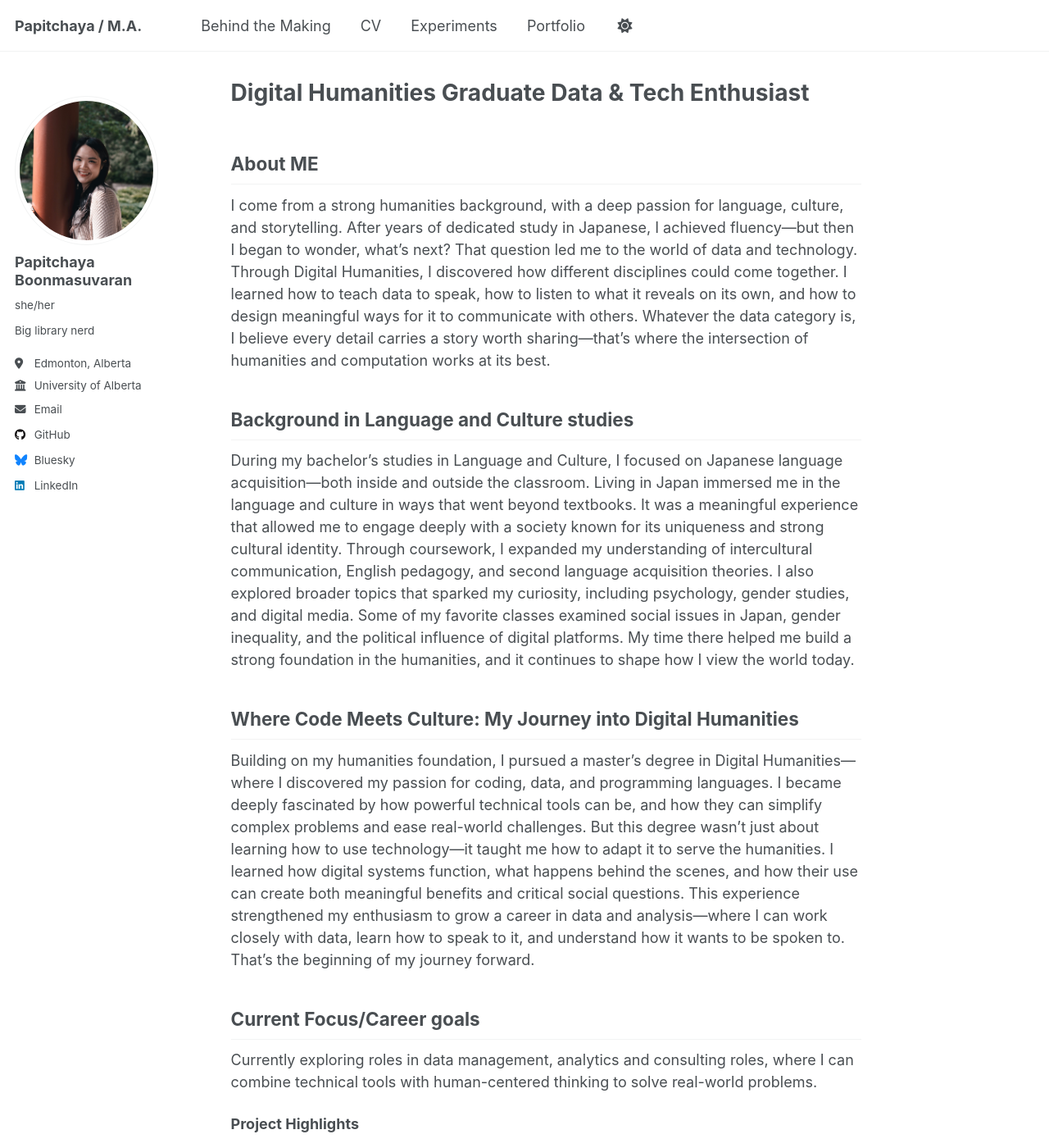
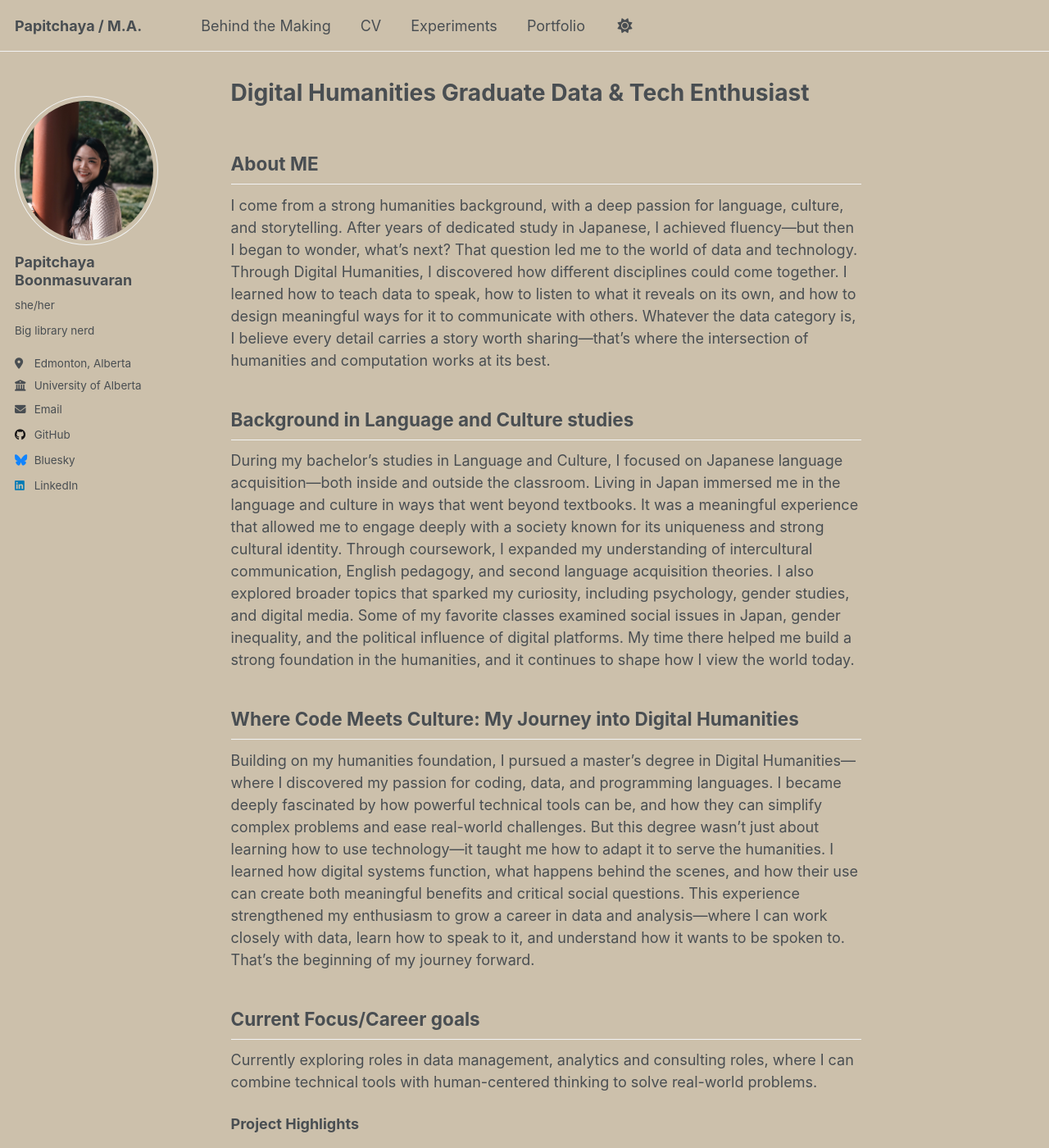
Before and after one commit to 4thpapitch/thedigitalme, a Jekyll site: the page built from _pages/about.md, in a window 1280 px wide and 1400 px high. Shown: the whole window at 82% size. Built offline with Jekyll 4.4.1, drawn with Linux system fonts in a browser that asks for light colours.

Commit message:
Update _default.scss

```diff
--- a/_sass/theme/_default.scss
+++ b/_sass/theme/_default.scss
@@ -29,7 +29,7 @@ $sidebar-screen-min-width   : 1024px;
 /* Default light theme for the site */
 :root {
     --global-base-color                 : #{$gray};
-    --global-bg-color                   : #fff;
+    --global-bg-color                   : #ccc0ab;
     --global-border-color               : #{$lighter-gray};
     --global-code-background-color      : #ccc0ab;
     --global-code-text-color            : #{$darker-gray};
```
